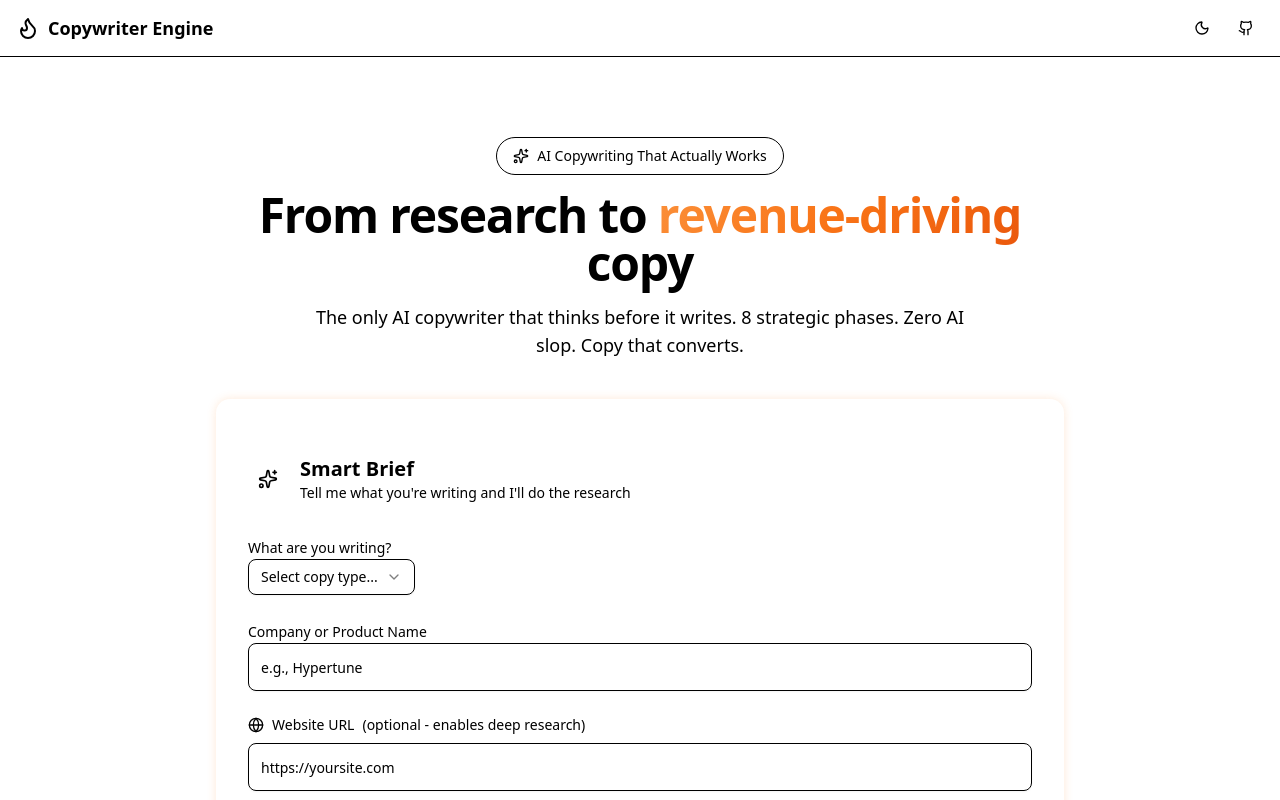
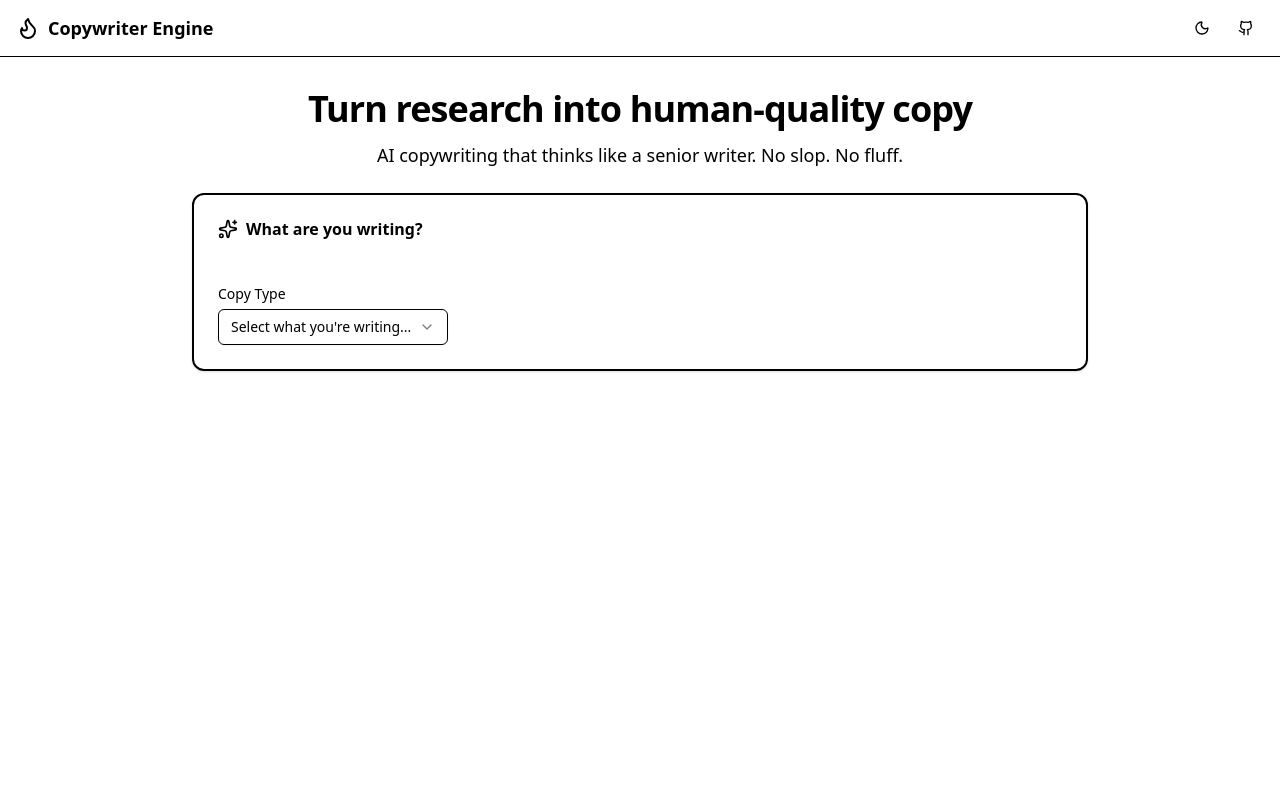
Before and after one commit to miringrains/copyright, a Next.js app: page / in a window 1280 px wide. Shown: the top 800 px of the page. Built offline with nearby package versions, Linux system fonts and the light colour scheme.

Commit message:
Revert UI changes - restore clean working design
- Reverted globals.css to clean light theme with orange accents
- Restored original page layout with SmartInputPanel
- Restored simpler output panel
- Kept the live activity terminal flow

```diff
--- a/src/app/(app)/page.tsx
+++ b/src/app/(app)/page.tsx
@@ -1,11 +1,10 @@
 'use client'
 
 import { useState, useCallback } from 'react'
-import { SmartBrief } from '@/components/features/input/smart-brief'
+import { SmartInputPanel } from '@/components/features/input/smart-input-panel'
 import { PipelineProgress } from '@/components/features/pipeline/pipeline-progress'
 import { LiveActivity, createActivityLog, type ActivityLog } from '@/components/features/pipeline/live-activity'
 import { OutputPanel } from '@/components/features/output/output-panel'
-import { Sparkles } from 'lucide-react'
 import type { TaskSpec, FinalPackage } from '@/lib/schemas'
 
 type PipelineStatus = 'idle' | 'running' | 'completed' | 'failed'
@@ -151,29 +150,20 @@ export default function HomePage() {
   }
 
   return (
-    <div className="min-h-screen gradient-bg grid-pattern">
-      <div className="mx-auto max-w-4xl px-6 py-12 space-y-10">
+    <div className="mx-auto max-w-4xl space-y-6">
       {/* Hero */}
-        <div className="text-center space-y-4">
-          <div className="inline-flex items-center gap-2 px-4 py-2 rounded-full bg-primary/10 border border-primary/20 text-primary text-sm font-medium mb-4">
-            <Sparkles className="h-4 w-4" />
-            AI Copywriting That Actually Works
-          </div>
-          <h1 className="text-4xl sm:text-5xl font-bold tracking-tight">
-            From research to{' '}
-            <span className="text-gradient">revenue-driving</span>{' '}
-            copy
+      <div className="text-center">
+        <h1 className="text-3xl font-bold tracking-tight sm:text-4xl">
+          Turn research into{' '}
+          <span className="text-primary">human-quality</span> copy
         </h1>
-          <p className="text-lg text-muted-foreground max-w-2xl mx-auto">
-            The only AI copywriter that thinks before it writes. 8 strategic phases.
-            Zero AI slop. Copy that converts.
+        <p className="mt-3 text-lg text-muted-foreground">
+          AI copywriting that thinks like a senior writer. No slop. No fluff.
         </p>
       </div>
 
-        {/* Main Interface */}
-        {status === 'idle' && (
-          <SmartBrief onGenerate={handleGenerate} isGenerating={false} />
-        )}
+      {/* Input Panel */}
+      <SmartInputPanel onGenerate={handleGenerate} isGenerating={status === 'running'} />
 
       {/* Progress & Activity */}
       {status !== 'idle' && (
@@ -192,7 +182,7 @@ export default function HomePage() {
 
       {/* Error Display */}
       {error && (
-          <div className="rounded-xl border border-destructive/50 bg-destructive/10 p-4 text-sm text-destructive">
+        <div className="rounded-lg border border-destructive/50 bg-destructive/10 p-4 text-sm text-destructive">
           <strong>Error:</strong> {error}
         </div>
       )}
@@ -202,25 +192,6 @@ export default function HomePage() {
         finalPackage={finalPackage}
         isLoading={status === 'running'}
       />
-
-        {/* Reset button when complete */}
-        {status === 'completed' && (
-          <div className="text-center">
-            <button
-              onClick={() => {
-                setStatus('idle')
-                setCurrentPhase(0)
-                setFinalPackage(null)
-                setError(null)
-                setActivityLogs([])
-              }}
-              className="text-sm text-muted-foreground hover:text-primary transition-colors"
-            >
-              ← Start a new project
-            </button>
-          </div>
-        )}
-      </div>
     </div>
   )
 }
--- a/src/app/globals.css
+++ b/src/app/globals.css
@@ -44,45 +44,7 @@
   --color-card: var(--card);
 }
 
-/* Dark mode by default with Firecrawl-inspired orange */
 :root {
-  --background: 0 0% 4%;
-  --foreground: 0 0% 95%;
-  --card: 0 0% 6%;
-  --card-foreground: 0 0% 95%;
-  --popover: 0 0% 6%;
-  --popover-foreground: 0 0% 95%;
-  --primary: 24 100% 50%;
-  --primary-foreground: 0 0% 100%;
-  --secondary: 0 0% 12%;
-  --secondary-foreground: 0 0% 95%;
-  --muted: 0 0% 12%;
-  --muted-foreground: 0 0% 55%;
-  --accent: 24 100% 50%;
-  --accent-foreground: 0 0% 100%;
-  --destructive: 0 62% 50%;
-  --destructive-foreground: 0 0% 100%;
-  --border: 0 0% 15%;
-  --input: 0 0% 15%;
-  --ring: 24 100% 50%;
-  --radius: 0.625rem;
-  --chart-1: 24 100% 50%;
-  --chart-2: 173 58% 39%;
-  --chart-3: 197 37% 24%;
-  --chart-4: 43 74% 66%;
-  --chart-5: 27 87% 67%;
-  --sidebar: 0 0% 6%;
-  --sidebar-foreground: 0 0% 95%;
-  --sidebar-primary: 24 100% 50%;
-  --sidebar-primary-foreground: 0 0% 100%;
-  --sidebar-accent: 0 0% 12%;
-  --sidebar-accent-foreground: 0 0% 95%;
-  --sidebar-border: 0 0% 15%;
-  --sidebar-ring: 24 100% 50%;
-}
-
-/* Light mode override */
-.light {
   --background: 0 0% 100%;
   --foreground: 0 0% 3.9%;
   --card: 0 0% 100%;
@@ -91,17 +53,66 @@
   --popover-foreground: 0 0% 3.9%;
   --primary: 24 100% 50%;
   --primary-foreground: 0 0% 100%;
-  --secondary: 0 0% 96%;
+  --secondary: 0 0% 96.1%;
   --secondary-foreground: 0 0% 9%;
-  --muted: 0 0% 96%;
-  --muted-foreground: 0 0% 45%;
-  --accent: 24 100% 50%;
-  --accent-foreground: 0 0% 100%;
-  --destructive: 0 84% 60%;
-  --destructive-foreground: 0 0% 100%;
-  --border: 0 0% 90%;
-  --input: 0 0% 90%;
+  --muted: 0 0% 96.1%;
+  --muted-foreground: 0 0% 45.1%;
+  --accent: 0 0% 96.1%;
+  --accent-foreground: 0 0% 9%;
+  --destructive: 0 84.2% 60.2%;
+  --destructive-foreground: 0 0% 98%;
+  --border: 0 0% 89.8%;
+  --input: 0 0% 89.8%;
   --ring: 24 100% 50%;
+  --radius: 0.5rem;
+  --chart-1: 12 76% 61%;
+  --chart-2: 173 58% 39%;
+  --chart-3: 197 37% 24%;
+  --chart-4: 43 74% 66%;
+  --chart-5: 27 87% 67%;
+  --sidebar: 0 0% 98%;
+  --sidebar-foreground: 0 0% 3.9%;
+  --sidebar-primary: 24 100% 50%;
+  --sidebar-primary-foreground: 0 0% 100%;
+  --sidebar-accent: 0 0% 96.1%;
+  --sidebar-accent-foreground: 0 0% 9%;
+  --sidebar-border: 0 0% 89.8%;
+  --sidebar-ring: 24 100% 50%;
+}
+
+.dark {
+  --background: 0 0% 3.9%;
+  --foreground: 0 0% 98%;
+  --card: 0 0% 3.9%;
+  --card-foreground: 0 0% 98%;
+  --popover: 0 0% 3.9%;
+  --popover-foreground: 0 0% 98%;
+  --primary: 24 100% 50%;
+  --primary-foreground: 0 0% 100%;
+  --secondary: 0 0% 14.9%;
+  --secondary-foreground: 0 0% 98%;
+  --muted: 0 0% 14.9%;
+  --muted-foreground: 0 0% 63.9%;
+  --accent: 0 0% 14.9%;
+  --accent-foreground: 0 0% 98%;
+  --destructive: 0 62.8% 30.6%;
+  --destructive-foreground: 0 0% 98%;
+  --border: 0 0% 14.9%;
+  --input: 0 0% 14.9%;
+  --ring: 24 100% 50%;
+  --chart-1: 220 70% 50%;
+  --chart-2: 160 60% 45%;
+  --chart-3: 30 80% 55%;
+  --chart-4: 280 65% 60%;
+  --chart-5: 340 75% 55%;
+  --sidebar: 0 0% 3.9%;
+  --sidebar-foreground: 0 0% 98%;
+  --sidebar-primary: 24 100% 50%;
+  --sidebar-primary-foreground: 0 0% 100%;
+  --sidebar-accent: 0 0% 14.9%;
+  --sidebar-accent-foreground: 0 0% 98%;
+  --sidebar-border: 0 0% 14.9%;
+  --sidebar-ring: 24 100% 50%;
 }
 
 @layer base {
@@ -109,101 +120,6 @@
     @apply border-border;
   }
   body {
-    @apply bg-background text-foreground antialiased;
+    @apply bg-background text-foreground;
   }
 }
-
-/* Animated gradient background */
-.gradient-bg {
-  background: radial-gradient(ellipse 80% 50% at 50% -20%, rgba(251, 146, 60, 0.15), transparent);
-}
-
-/* Glowing effects */
-.glow-orange {
-  box-shadow: 0 0 20px rgba(251, 146, 60, 0.3), 0 0 40px rgba(251, 146, 60, 0.1);
-}
-
-.glow-orange-sm {
-  box-shadow: 0 0 10px rgba(251, 146, 60, 0.2);
-}
-
-/* Text gradient */
-.text-gradient {
-  background: linear-gradient(135deg, #fb923c 0%, #f97316 50%, #ea580c 100%);
-  -webkit-background-clip: text;
-  -webkit-text-fill-color: transparent;
-  background-clip: text;
-}
-
-/* Subtle grid pattern */
-.grid-pattern {
-  background-image:
-    linear-gradient(rgba(255, 255, 255, 0.02) 1px, transparent 1px),
-    linear-gradient(90deg, rgba(255, 255, 255, 0.02) 1px, transparent 1px);
-  background-size: 50px 50px;
-}
-
-/* Pulse animation for active states */
-@keyframes pulse-glow {
-  0%, 100% {
-    box-shadow: 0 0 20px rgba(251, 146, 60, 0.4);
-  }
-  50% {
-    box-shadow: 0 0 30px rgba(251, 146, 60, 0.6);
-  }
-}
-
-.animate-pulse-glow {
-  animation: pulse-glow 2s ease-in-out infinite;
-}
-
-/* Typing cursor */
-@keyframes blink {
-  0%, 50% { opacity: 1; }
-  51%, 100% { opacity: 0; }
-}
-
-.animate-blink {
-  animation: blink 1s step-end infinite;
-}
-
-/* Shimmer effect for loading states */
-@keyframes shimmer {
-  0% { background-position: -200% 0; }
-  100% { background-position: 200% 0; }
-}
-
-.animate-shimmer {
-  background: linear-gradient(
-    90deg,
-    transparent 0%,
-    rgba(251, 146, 60, 0.1) 50%,
-    transparent 100%
-  );
-  background-size: 200% 100%;
-  animation: shimmer 2s infinite;
-}
-
-/* Custom scrollbar */
-::-webkit-scrollbar {
-  width: 6px;
-  height: 6px;
-}
-
-::-webkit-scrollbar-track {
-  background: transparent;
-}
-
-::-webkit-scrollbar-thumb {
-  background: rgba(255, 255, 255, 0.1);
-  border-radius: 3px;
-}
-
-::-webkit-scrollbar-thumb:hover {
-  background: rgba(255, 255, 255, 0.2);
-}
-
-/* Focus ring */
-.focus-ring {
-  @apply focus:outline-none focus:ring-2 focus:ring-primary/50 focus:ring-offset-2 focus:ring-offset-background;
-}
--- a/src/components/features/output/output-panel.tsx
+++ b/src/components/features/output/output-panel.tsx
@@ -1,11 +1,10 @@
 'use client'
 
 import { useState } from 'react'
-import { Copy, Download, Check, FileText, Zap, Shield, Sparkles, CheckCircle } from 'lucide-react'
-import { Card, CardContent } from '@/components/ui/card'
+import { Copy, Download, Check } from 'lucide-react'
+import { Card, CardContent, CardHeader } from '@/components/ui/card'
 import { Tabs, TabsContent, TabsList, TabsTrigger } from '@/components/ui/tabs'
 import { Button } from '@/components/ui/button'
-import { Badge } from '@/components/ui/badge'
 import type { FinalPackage } from '@/lib/schemas'
 
 interface OutputPanelProps {
@@ -56,87 +55,72 @@ ${finalPackage.extras.email_subject_lines.map(s => `- ${s}`).join('\n')}` : ''}
   }
 
   if (isLoading) {
-    return null // Progress is shown separately
+    return (
+      <Card className="border-2">
+        <CardContent className="flex min-h-[300px] items-center justify-center">
+          <div className="text-center text-muted-foreground">
+            <div className="mb-2 text-lg font-medium">Generating your copy...</div>
+            <p className="text-sm">
+              The AI is working through 8 phases to create human-quality copy.
+            </p>
+          </div>
+        </CardContent>
+      </Card>
+    )
   }
 
   if (!finalPackage) {
-    return null // Don't show empty state
+    return null
   }
 
   const tabs = [
-    { id: 'main', label: 'Final', icon: FileText, content: finalPackage.final },
-    ...(finalPackage.variants.shorter ? [{ id: 'shorter', label: 'Shorter', icon: Zap, content: finalPackage.variants.shorter }] : []),
-    ...(finalPackage.variants.punchier ? [{ id: 'punchier', label: 'Punchier', icon: Sparkles, content: finalPackage.variants.punchier }] : []),
-    ...(finalPackage.variants.safer ? [{ id: 'safer', label: 'Safer', icon: Shield, content: finalPackage.variants.safer }] : []),
+    { id: 'main', label: 'Main', content: finalPackage.final },
+    ...(finalPackage.variants.shorter ? [{ id: 'shorter', label: 'Shorter', content: finalPackage.variants.shorter }] : []),
+    ...(finalPackage.variants.punchier ? [{ id: 'punchier', label: 'Punchier', content: finalPackage.variants.punchier }] : []),
+    ...(finalPackage.variants.safer ? [{ id: 'safer', label: 'Safer', content: finalPackage.variants.safer }] : []),
   ]
 
-  const passedChecks = Object.values(finalPackage.qa).filter(Boolean).length
-  const totalChecks = Object.values(finalPackage.qa).length
-
   return (
-    <Card className="border-0 bg-card/50 backdrop-blur glow-orange-sm overflow-hidden">
-      {/* Header */}
-      <div className="flex items-center justify-between px-6 py-4 border-b border-border/50">
-        <div className="flex items-center gap-3">
-          <div className="h-10 w-10 rounded-xl bg-green-500/20 flex items-center justify-center">
-            <CheckCircle className="h-5 w-5 text-green-500" />
-          </div>
-          <div>
-            <h3 className="font-semibold">Your Copy is Ready</h3>
-            <p className="text-sm text-muted-foreground">
-              {passedChecks}/{totalChecks} quality checks passed
-            </p>
-          </div>
-        </div>
-        <Button
-          variant="secondary"
-          size="sm"
-          onClick={exportAsMarkdown}
-          className="gap-2"
-        >
-          <Download className="h-4 w-4" />
+    <Card className="border-2">
+      <CardHeader className="pb-3">
+        <div className="flex items-center justify-between">
+          <h3 className="text-lg font-semibold">Generated Copy</h3>
+          <Button variant="outline" size="sm" onClick={exportAsMarkdown}>
+            <Download className="mr-2 h-4 w-4" />
             Export
           </Button>
         </div>
-
-      <CardContent className="p-6">
+      </CardHeader>
+      <CardContent>
         <Tabs defaultValue="main" className="w-full">
-          <TabsList className="bg-background/50 mb-4">
-            {tabs.map((tab) => {
-              const Icon = tab.icon
-              return (
-                <TabsTrigger
-                  key={tab.id}
-                  value={tab.id}
-                  className="gap-2 data-[state=active]:bg-primary data-[state=active]:text-primary-foreground"
-                >
-                  <Icon className="h-4 w-4" />
+          <TabsList>
+            {tabs.map((tab) => (
+              <TabsTrigger key={tab.id} value={tab.id}>
                 {tab.label}
               </TabsTrigger>
-              )
-            })}
+            ))}
           </TabsList>
 
           {tabs.map((tab) => (
-            <TabsContent key={tab.id} value={tab.id} className="mt-0">
-              <div className="relative group">
-                <div className="min-h-[200px] whitespace-pre-wrap rounded-xl border border-border/50 bg-background/50 p-6 text-sm leading-relaxed">
+            <TabsContent key={tab.id} value={tab.id} className="mt-4">
+              <div className="relative">
+                <div className="min-h-[200px] whitespace-pre-wrap rounded-lg border bg-muted/30 p-4 font-mono text-sm">
                   {tab.content}
                 </div>
                 <Button
                   variant="secondary"
                   size="sm"
-                  className="absolute right-3 top-3 opacity-0 group-hover:opacity-100 transition-opacity gap-2"
+                  className="absolute right-2 top-2"
                   onClick={() => copyToClipboard(tab.content, tab.id)}
                 >
                   {copiedTab === tab.id ? (
                     <>
-                      <Check className="h-3 w-3" />
-                      Copied!
+                      <Check className="mr-1 h-3 w-3" />
+                      Copied
                     </>
                   ) : (
                     <>
-                      <Copy className="h-3 w-3" />
+                      <Copy className="mr-1 h-3 w-3" />
                       Copy
                     </>
                   )}
@@ -150,105 +134,73 @@ ${finalPackage.extras.email_subject_lines.map(s => `- ${s}`).join('\n')}` : ''}
         {(finalPackage.extras.headlines?.length > 0 ||
           finalPackage.extras.email_subject_lines?.length > 0 ||
           finalPackage.extras.cta_options?.length > 0) && (
-          <div className="mt-6 space-y-4 pt-6 border-t border-border/50">
+          <div className="mt-6 space-y-4">
             {finalPackage.extras.headlines && finalPackage.extras.headlines.length > 0 && (
               <div>
-                <h4 className="text-sm font-medium text-muted-foreground mb-3">Headlines</h4>
-                <div className="space-y-2">
+                <h4 className="mb-2 font-medium">Headlines</h4>
+                <ul className="space-y-1">
                   {finalPackage.extras.headlines.map((h, i) => (
-                    <div
-                      key={i}
-                      className="flex items-center justify-between rounded-lg bg-background/50 border border-border/50 px-4 py-3 group"
-                    >
-                      <span className="text-sm font-medium">{h}</span>
+                    <li key={i} className="flex items-center justify-between rounded bg-muted/50 px-3 py-2 text-sm">
+                      <span>{h}</span>
                       <Button
                         variant="ghost"
                         size="sm"
-                        className="h-8 px-2 opacity-0 group-hover:opacity-100 transition-opacity"
+                        className="h-6 px-2"
                         onClick={() => copyToClipboard(h, `headline-${i}`)}
                       >
                         {copiedTab === `headline-${i}` ? (
-                          <Check className="h-4 w-4 text-green-500" />
+                          <Check className="h-3 w-3" />
                         ) : (
-                          <Copy className="h-4 w-4" />
+                          <Copy className="h-3 w-3" />
                         )}
                       </Button>
-                    </div>
+                    </li>
                   ))}
-                </div>
+                </ul>
               </div>
             )}
 
             {finalPackage.extras.email_subject_lines && finalPackage.extras.email_subject_lines.length > 0 && (
               <div>
-                <h4 className="text-sm font-medium text-muted-foreground mb-3">Subject Lines</h4>
-                <div className="space-y-2">
+                <h4 className="mb-2 font-medium">Subject Lines</h4>
+                <ul className="space-y-1">
                   {finalPackage.extras.email_subject_lines.map((s, i) => (
-                    <div
-                      key={i}
-                      className="flex items-center justify-between rounded-lg bg-background/50 border border-border/50 px-4 py-3 group"
-                    >
-                      <span className="text-sm">{s}</span>
+                    <li key={i} className="flex items-center justify-between rounded bg-muted/50 px-3 py-2 text-sm">
+                      <span>{s}</span>
                       <Button
                         variant="ghost"
                         size="sm"
-                        className="h-8 px-2 opacity-0 group-hover:opacity-100 transition-opacity"
+                        className="h-6 px-2"
                         onClick={() => copyToClipboard(s, `subject-${i}`)}
                       >
                         {copiedTab === `subject-${i}` ? (
-                          <Check className="h-4 w-4 text-green-500" />
+                          <Check className="h-3 w-3" />
                         ) : (
-                          <Copy className="h-4 w-4" />
+                          <Copy className="h-3 w-3" />
                         )}
                       </Button>
-                    </div>
+                    </li>
                   ))}
-                </div>
-              </div>
-            )}
-
-            {finalPackage.extras.cta_options && finalPackage.extras.cta_options.length > 0 && (
-              <div>
-                <h4 className="text-sm font-medium text-muted-foreground mb-3">CTA Options</h4>
-                <div className="flex flex-wrap gap-2">
-                  {finalPackage.extras.cta_options.map((cta, i) => (
-                    <Badge
-                      key={i}
-                      variant="secondary"
-                      className="px-3 py-1.5 cursor-pointer hover:bg-primary hover:text-primary-foreground transition-colors"
-                      onClick={() => copyToClipboard(cta, `cta-${i}`)}
-                    >
-                      {cta}
-                      {copiedTab === `cta-${i}` && (
-                        <Check className="ml-1 h-3 w-3" />
-                      )}
-                    </Badge>
-                  ))}
-                </div>
+                </ul>
               </div>
             )}
           </div>
         )}
 
-        {/* QA Badges */}
-        <div className="mt-6 pt-6 border-t border-border/50">
-          <h4 className="text-sm font-medium text-muted-foreground mb-3">Quality Checks</h4>
-          <div className="flex flex-wrap gap-2">
+        {/* QA Badge */}
+        <div className="mt-6 flex flex-wrap gap-2">
           {Object.entries(finalPackage.qa).map(([key, value]) => (
-              <Badge
+            <span
               key={key}
-                variant="outline"
-                className={`${
+              className={`rounded-full px-2 py-1 text-xs ${
                 value
-                    ? 'border-green-500/50 bg-green-500/10 text-green-400'
-                    : 'border-red-500/50 bg-red-500/10 text-red-400'
+                  ? 'bg-green-100 text-green-800 dark:bg-green-900/30 dark:text-green-400'
+                  : 'bg-red-100 text-red-800 dark:bg-red-900/30 dark:text-red-400'
               }`}
             >
-                {value ? <Check className="mr-1 h-3 w-3" /> : null}
               {key.replace(/_/g, ' ')}
-              </Badge>
+            </span>
           ))}
-          </div>
         </div>
       </CardContent>
     </Card>
```
Lines whose indentation alone changed are shown as unchanged.
